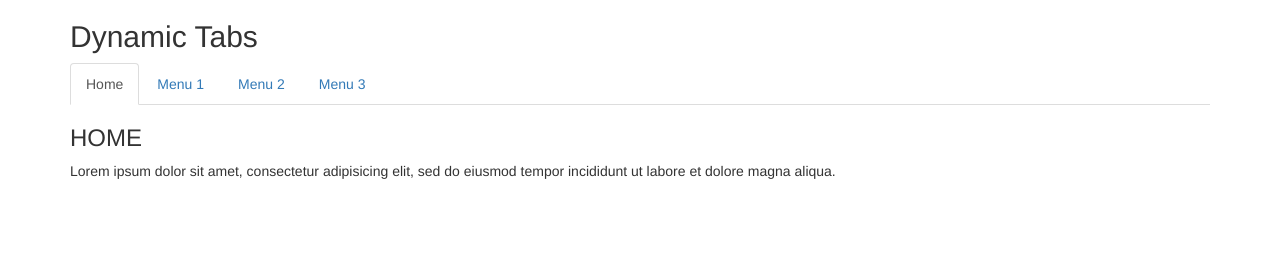
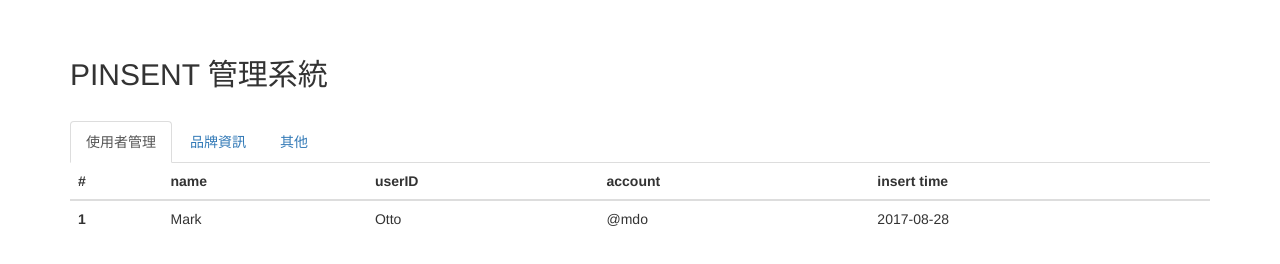
Before and after one commit to imac-iot/2017maker-competition, a website: page webview/admin.html in a window 1280 px wide. Drawn offline with nearby package versions, Linux system fonts and the light colour scheme.

Commit message:
add table

```diff
--- a/webview/admin.html
+++ b/webview/admin.html
@@ -9,19 +9,35 @@
   <script src="https://maxcdn.bootstrapcdn.com/bootstrap/3.3.7/js/bootstrap.min.js"></script>
 </head>
 <body>
-<div class="container">
-  <h2>Dynamic Tabs</h2>
-  <ul class="nav nav-tabs">
-    <li class="active"><a data-toggle="tab" href="#home">Home</a></li>
-    <li><a data-toggle="tab" href="#menu1">Menu 1</a></li>
-    <li><a data-toggle="tab" href="#menu2">Menu 2</a></li>
-    <li><a data-toggle="tab" href="#menu3">Menu 3</a></li>
+<div class="container" style="margin-top:3%">
+  <h2 >PINSENT 管理系統</h2>
+  <ul class="nav nav-tabs" style="margin-top:30px;">
+    <li class="active"><a data-toggle="tab" href="#home">使用者管理</a></li>
+    <li><a data-toggle="tab" href="#menu1">品牌資訊</a></li>
+    <li><a data-toggle="tab" href="#menu2">其他</a></li>
   </ul>
 
   <div class="tab-content">
     <div id="home" class="tab-pane fade in active">
-      <h3>HOME</h3>
-      <p>Lorem ipsum dolor sit amet, consectetur adipisicing elit, sed do eiusmod tempor incididunt ut labore et dolore magna aliqua.</p>
+      <table class="table table-hover">
+        <thead>
+          <tr>
+            <th>#</th>
+            <th>name</th>
+            <th>userID</th>
+            <th>account</th>
+            <th>insert time</th>
+          </tr>
+        </thead>
+        <tbody>
+          <tr>
+            <th scope="row">1</th>
+            <td>Mark</td>
+            <td>Otto</td>
+            <td>@mdo</td>
+            <td>2017-08-28</td>
+          </tr>
+      </table>
     </div>
     <div id="menu1" class="tab-pane fade">
       <h3>Menu 1</h3>
@@ -31,10 +47,6 @@
       <h3>Menu 2</h3>
       <p>Sed ut perspiciatis unde omnis iste natus error sit voluptatem accusantium doloremque laudantium, totam rem aperiam.</p>
     </div>
-    <div id="menu3" class="tab-pane fade">
-      <h3>Menu 3</h3>
-      <p>Eaque ipsa quae ab illo inventore veritatis et quasi architecto beatae vitae dicta sunt explicabo.</p>
-    </div>
   </div>
 </div>
 
```
Also changed, not shown: webview/index.html (+2 -3 lines).
